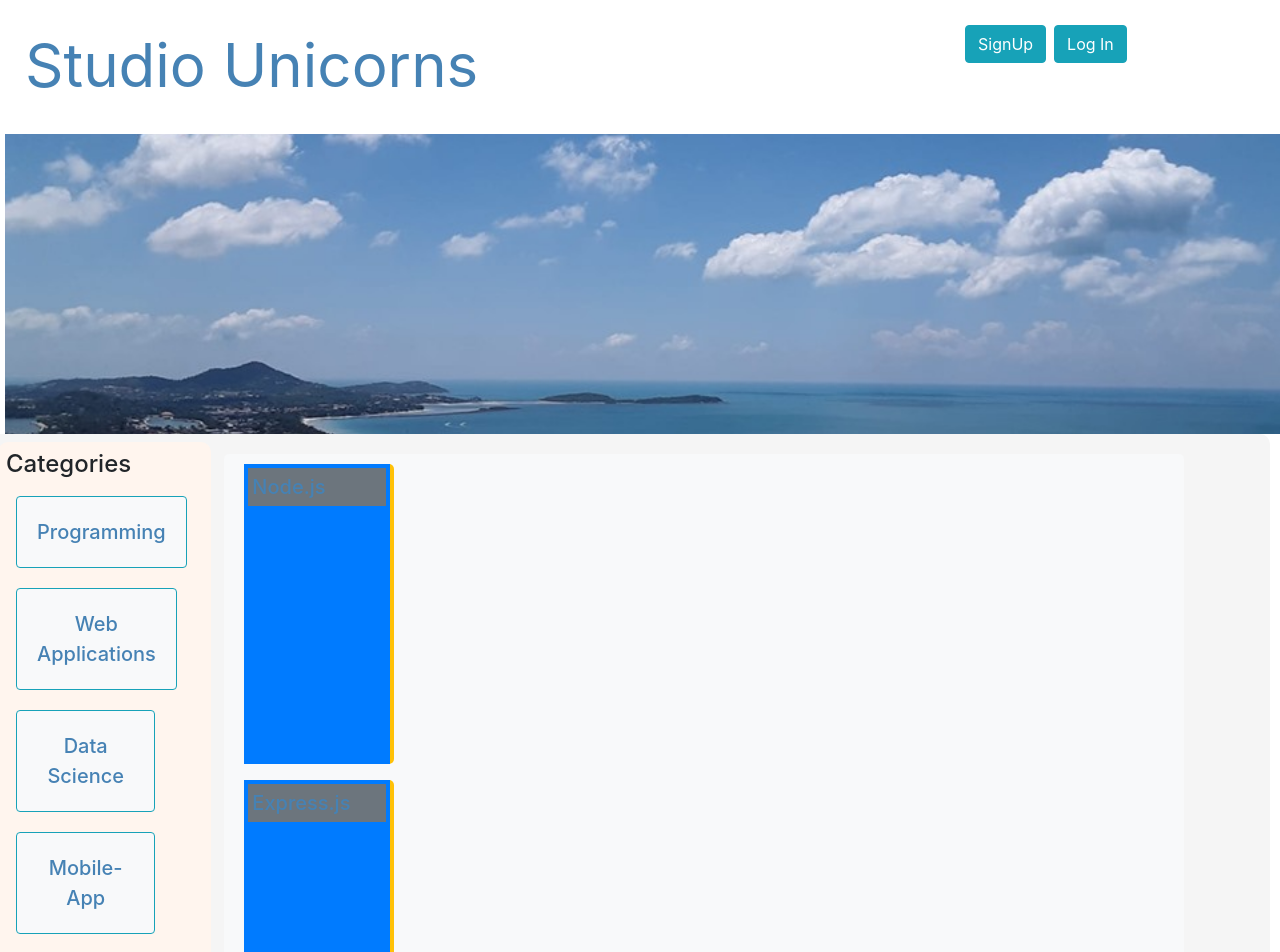
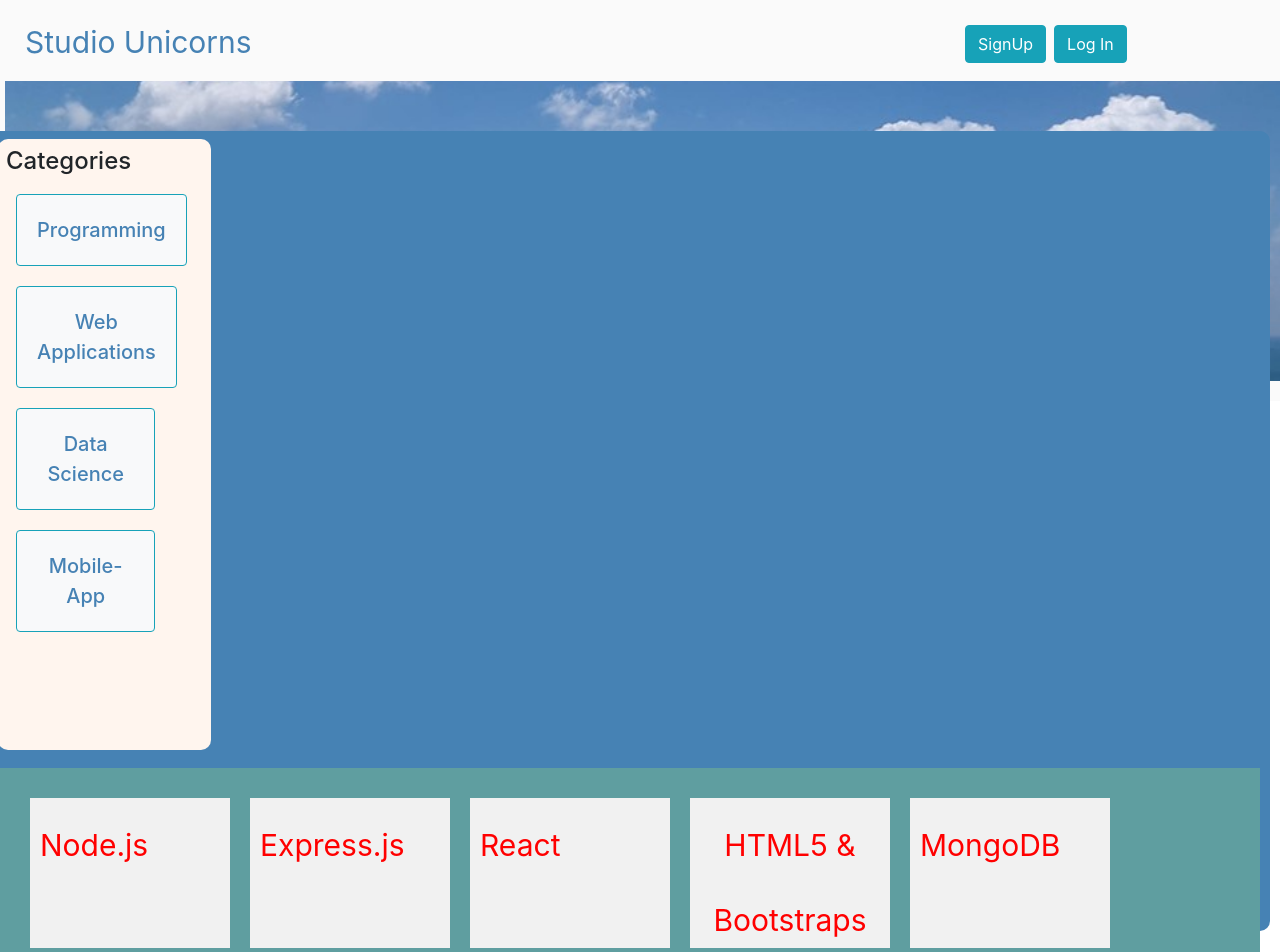
Before and after one commit to orasa/studio_u_front, a React (Create React App) app: page / in a window 1280 px wide. Shown: the top 952 px of the page. Built offline with nearby package versions, Linux system fonts and the light colour scheme.

Commit message:
style home page with flex box

```diff
--- a/src/App.css
+++ b/src/App.css
@@ -1,7 +1,7 @@
 .wrap {
-   height: 100vh;
+   height: auto;
    width: 100vw;
-   background-color: 	#E0FFF;
+   background-color: 	#fafafa;
    padding: 20px;
    margin-top: 0;
 
@@ -37,14 +37,14 @@
 
   }
   .title {
-    height: 10%;
+    height: 5%;
     width: 50%;
     margin-top: 0;
     padding: 0px;
 
     /* position: relative;
     right: 20%; */
-    font-size: 60px;
+    font-size: 30px;
     color: 	#4682B4;
 
   }
@@ -53,12 +53,12 @@
   }
 
 #main {
-  background-color: #F5F5F5;
+  background-color: #4682B4;
     height: 100vh;
     width: 100vw;
     border-radius: 10px;
     position: relative;
-    top: 100%;
+    top: 50px;
     margin-top: 0;
     display: flex;
 
@@ -96,19 +96,34 @@ li {
 }
 
 #Content  {
-  display: flex-row;
-  padding-left: 10px;
-  margin-left: 5px;
-  margin-top: 20px;
-  border-radius: 5px;
+  display: flex;
+  height: 100vh;
+  flex-wrap: wrap;
+  /* width: calc(100vw-400px); */
+  background-color: 	#5F9EA0;
+
+  margin: 10px;
+  padding: 20px;
+
+   align-items: flex-start;
 
 }
+
 /* render on main section of Home content page */
+
 .choice {
-  width: 150px;
-  height: 100px;
-  madding: 10px;
+  display: flex;
+  width:200px;
+  height: 150px;
+  padding: 10px;
   margin: 10px;
+  color: red;
+  background-color: #f1f1f1;
+  text-align: center;
+  line-height: 75px;
+  font-size: 30px;
+  boder-radius: 20px;
+
 
 }
 .subject {
--- a/src/Choice.js
+++ b/src/Choice.js
@@ -12,14 +12,9 @@ class Choice extends Component {
 	render() {
 		return(
 
-			 <div className="choice d-flex flex-row bd-highlight mb-3 bg-warning">
-				<div className="col p-1  bg-primary p-1 mr-1">
-			    <div className="col p-1  bg-secondary p-1 mr-1">
-					  <li>{this.state.choice.name}</li>
-				  </div>
-			  </div>
-		 </div>
-
+           <div className="choice">
+           {this.state.choice.name}
+			 	  </div>
 
 		)
 	}
--- a/src/Content.js
+++ b/src/Content.js
@@ -33,6 +33,18 @@ class Content extends Component {
 		 {
 			 id: 6,
 			 name: "Angular"
+		 },
+		 {
+			 id: 4,
+			 name: "HTML5 & Bootstraps"
+		 },
+		 {
+			 id: 5,
+			 name: "MongoDB"
+		 },
+		 {
+			 id: 6,
+			 name: "Angular"
 		 }
 		]
 	 }
@@ -44,7 +56,7 @@ class Content extends Component {
 	render() {
 		return (
 
-       <div id="Content" className="col-9 bg-light">
+       <div id="Content" >
 
 						{
  						this.state.choices.map((c) => {
```
